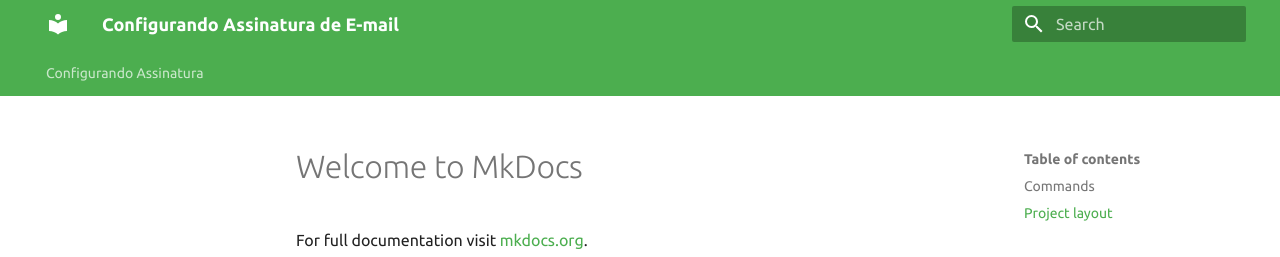
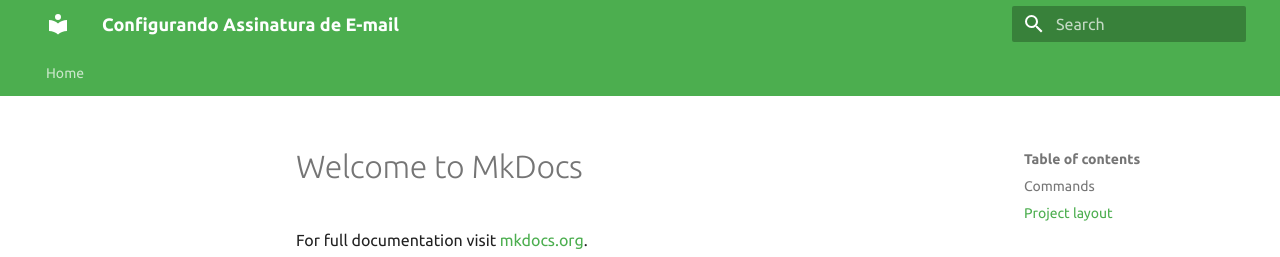
Before and after one commit to Geffersonballes/configurar_assinatura, an MkDocs documentation site: the page built from docs/index.md, in a window 1280 px wide. Shown: the top 257 px of the page. Built offline with MkDocs 1.6.1 and Material for MkDocs 9.7.7, drawn with Linux system fonts in a browser that asks for light colours; old or Windows-style settings are respelled for this version of MkDocs.

Commit message:
Editando páginas

```diff
--- a/mkdocs.yml
+++ b/mkdocs.yml
@@ -49,4 +49,6 @@
 
 # Paginas
 pages:
-  - 'Configurando Assinatura': 'assinatura.md'
+  - 'Home':
+
+    - 'Configurando Assinatura': 'assinatura.md'
```
